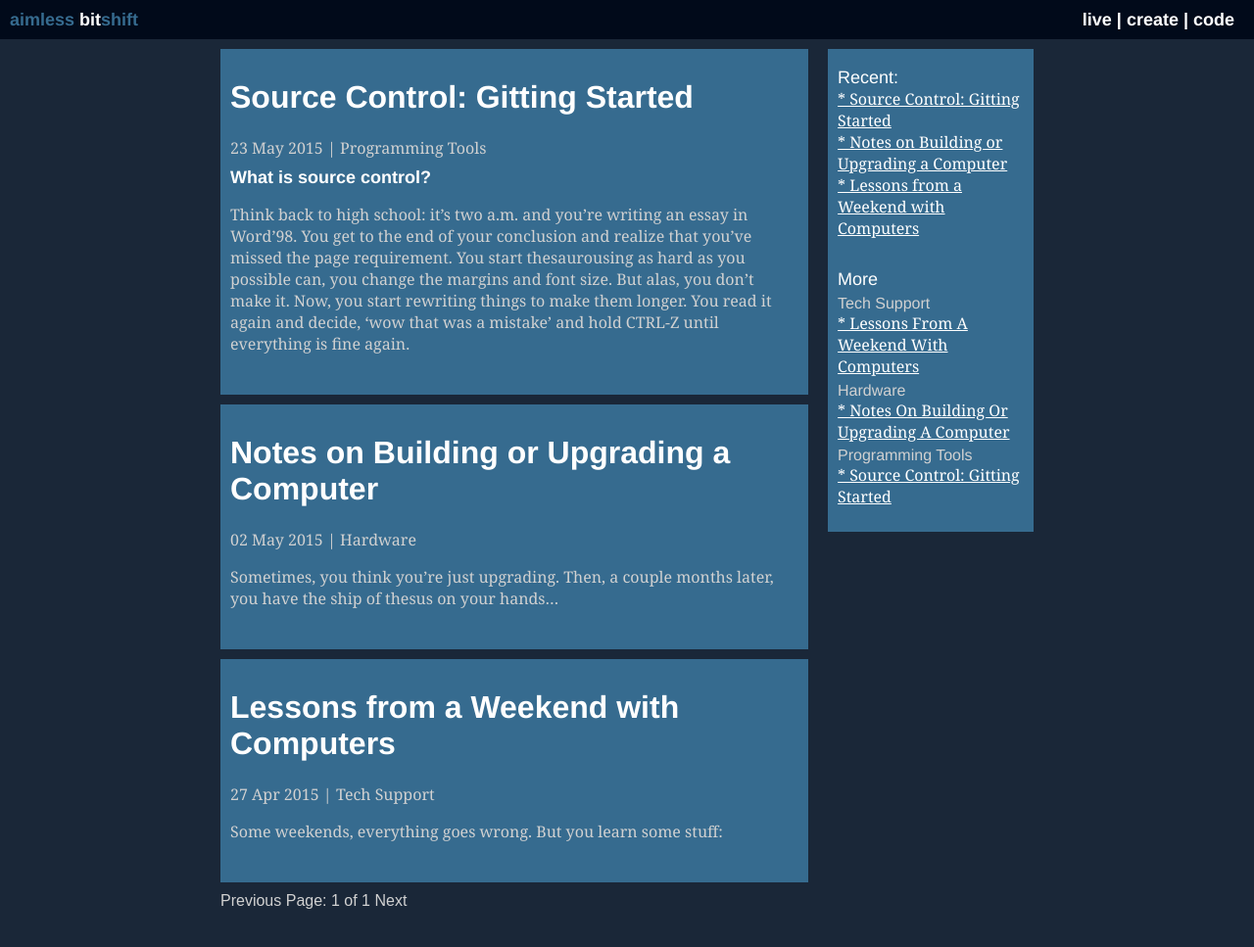
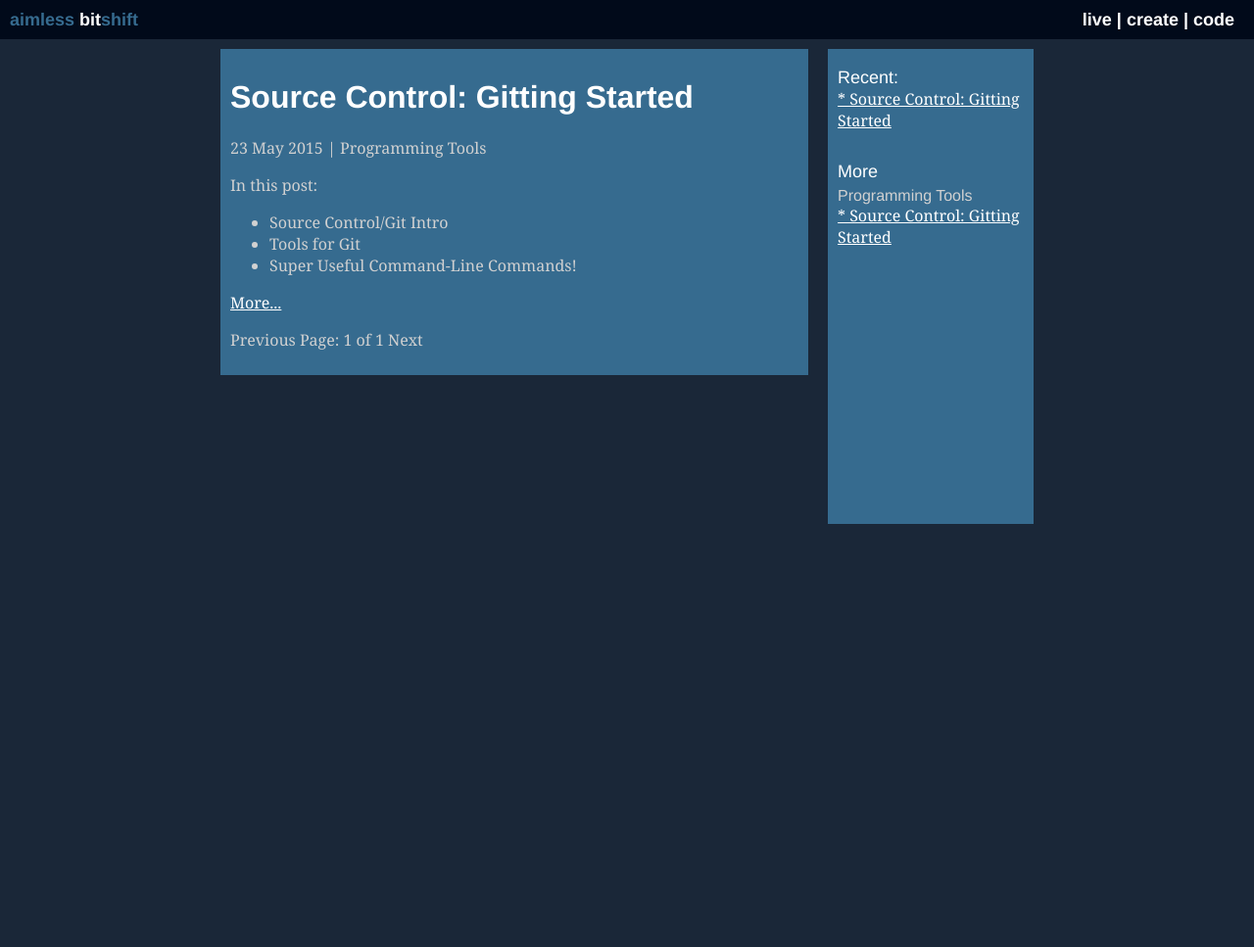
Before and after one commit to alac/alac.github.io, a Jekyll site: the page built from index.html, in a window 1280 px wide and 1069 px high. Shown: the top 967 px of the window at 98% size. Built offline with Jekyll 4.4.1, drawn with Linux system fonts in a browser that asks for light colours; the list of posts is cut into pages by our own code.

Commit message:
Support for explicitly choosing the excerpt

```diff
--- a/_config.yml
+++ b/_config.yml
@@ -2,6 +2,7 @@ encoding: utf-8
 highlighter: rouge
 paginate: 5
 paginate_path: "blog/page:num"
+excerpt_separator: "<!---\n<!–end_preview–>\n-->"
 
 # Serving
 host : 0.0.0.0
--- a/_posts/2015-5-23-source-control-gitting-started.md
+++ b/_posts/2015-5-23-source-control-gitting-started.md
@@ -5,6 +5,17 @@ title: "Source Control: Gitting Started"
 categories:
 - Programming Tools
 ---
+
+In this post:
+
+* Source Control/Git Intro
+* Tools for Git
+* Super Useful Command-Line Commands!
+
+<!---
+<!–end_preview–>
+-->
+
 
 What is source control?
 -----------
--- a/index.html
+++ b/index.html
@@ -5,9 +5,14 @@ title:
 <!-- This loops through the paginated posts -->
 {% for post in paginator.posts %}
 	<div class='post depthOneContent'>
-    <h1><a href="{{ post.url }}">{{ post.title }}</a></h1>
-		{{ post.date | date_to_string }} | {{ post.categories }}
-    {{ post.excerpt }}
+    <div class='postHeader'>
+      <h1><a href="{{ post.url }}">{{ post.title }}</a></h1>
+    </div>
+    <div class='postBody'>
+      {{ post.date | date_to_string }} | {{ post.categories }}
+      {{ post.excerpt }}
+      <p><a href="{{ post.url }}" role="button">More...</a>
+    </p>
 	</div>
 {% endfor %}
 
```
Also changed, not shown: _rejected/2013-12-05-DISCARD-visual-novels-as-a-medium.md (renamed from _drafts/2013-12-05-DISCARD-visual-novels-as-a-medium.md), _rejected/2015-4-27-lessons-from-a-weekend-with-computers.md (renamed from _posts/2015-4-27-lessons-from-a-weekend-with-computers.md), _rejected/2015-5-2-notes-on-building-or-upgrading-a-computer.md (renamed from _posts/2015-5-2-notes-on-building-or-upgrading-a-computer.md), 4 other files.
